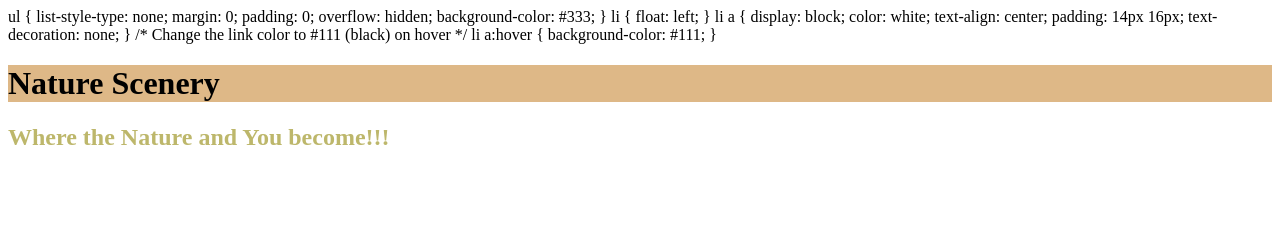
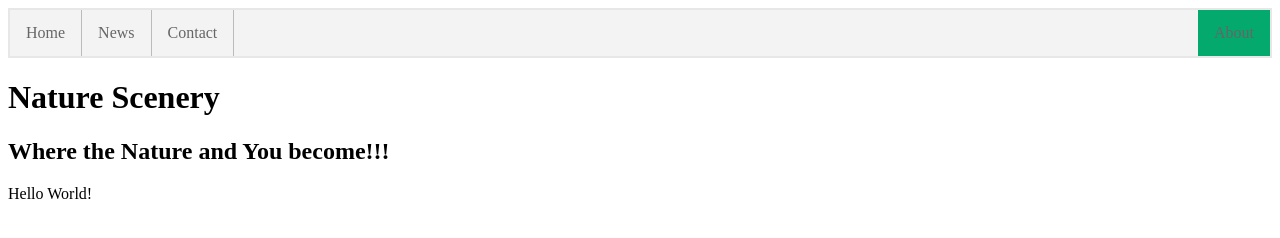
Before and after one commit to SaintDrew/SBA, a plain HTML site: page pages/index.html in a window 1280 px wide. Drawn offline with Linux system fonts and the light colour scheme.

Commit message:
Setup Nav Bar

```diff
--- a/pages/index.html
+++ b/pages/index.html
@@ -5,68 +5,45 @@
     <meta charset="UTF-8">
     <meta name="viewport" content="width=device-width, initial-scale=1.0">
     <title>SBA 307 - HTML & CSS</title>
+    <link rel="stylesheet" href="../styles/index.css" />
 
+</head>
+<body>
     <style>
-
-        h1 {
-            background-color: burlywood;
-        }
-
-        h2 {
-            color: darkkhaki;
-        }
-
-        .row>div {
-            border: 1px solid black;
-            height: 100px;
+        p {
+            background-image: url(https://cdn.wallpapersafari.com/17/19/JGbfn7.jpg);
         }
     </style>
 
+    <div class="page-header">
+        <nav class="navbar navbar-default">
+            <div class="container-fluid">
 
-</head>
-
-<body>
+            </div>
+            <ul class="nav navbar-nav">
+                <ul>
+                    <li><a href="#home">Home</a></li>
+                    <li><a href="#news">News</a></li>
+                    <li><a href="#contact">Contact</a></li>
+                    <li style="float:right"><a class="active" href="#about">About</a></li>
+                </ul>
+            </ul>
 
 
-    <nav>
-        ul {
-        list-style-type: none;
-        margin: 0;
-        padding: 0;
-        overflow: hidden;
-        background-color: #333;
-        }
+        </nav>
+        </ul>
+    </div>
 
-        li {
-        float: left;
-        }
-
-        li a {
-        display: block;
-        color: white;
-        text-align: center;
-        padding: 14px 16px;
-        text-decoration: none;
-        }
-
-        /* Change the link color to #111 (black) on hover */
-        li a:hover {
-        background-color: #111;
-        }
-
-    </nav>
-    <header>
-        <h1>Nature Scenery</h1>
-        <h2>Where the Nature and You become!!!</h2>
-    </header>
-
-
-
-
-
-
-
-
+</body>
+<header>
+    <h1>Nature Scenery</h1>
+    <h2>Where the Nature and You become!!!</h2>
+</header>
+<div class="box" id="box1"></div>
+<div class="box" id="box2">Hello World!</div>
+<div class="box" id="box3"></div>
+<div class="box" id="box4"></div>
+<div class="box" id="box5"></div>
 
 </body>
 
--- a/styles/index.css
+++ b/styles/index.css
@@ -0,0 +1,56 @@
+ul {
+    list-style-type: none;
+    margin: 0;
+    padding: 0;
+}
+
+li {
+    display: inline;
+}
+
+ul {
+    list-style-type: none;
+    margin: 0;
+    padding: 0;
+    overflow: hidden;
+    background-color: #333;
+}
+
+li {
+    float: left;
+}
+
+li a {
+    display: block;
+    color: white;
+    text-align: center;
+    padding: 14px 16px;
+    text-decoration: none;
+}
+
+/* Change the link color to #111 (black) on hover */
+li a:hover {
+    background-color: #111;
+}
+
+.active {
+    background-color: #04AA6D;
+}
+
+/* Add a gray right border to all list items, except the last item (last-child) */
+li {
+    border-right: 1px solid #bbb;
+}
+
+li:last-child {
+    border-right: none;
+}
+
+ul {
+    border: 1px solid #e7e7e7;
+    background-color: #f3f3f3;
+}
+
+li a {
+    color: #666;
+}
```
